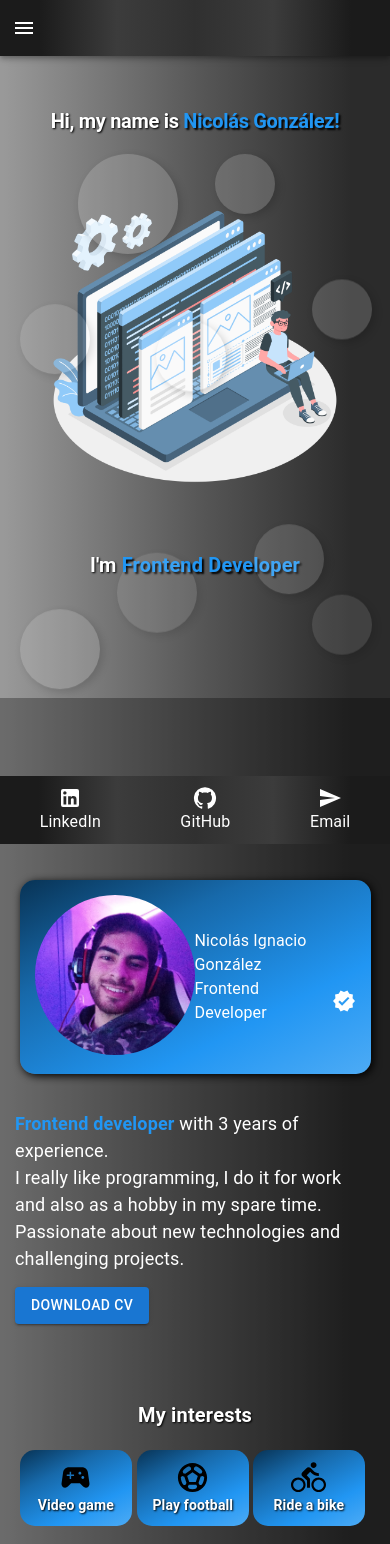
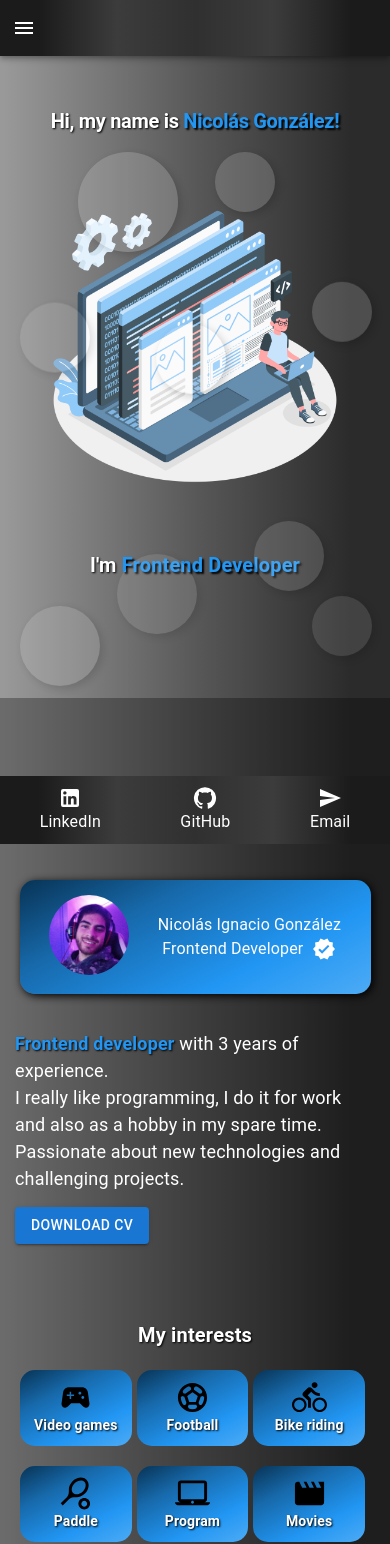
Before and after one commit to Nicogz19/MyPortfolio, a React (Create React App) app: page / in a window 390 px wide. Shown: the top 1544 px of the page. Built offline with nearby package versions, Linux system fonts and the light colour scheme.

Commit message:
fix styles anf fonts

```diff
--- a/public/index.html
+++ b/public/index.html
@@ -24,7 +24,7 @@
       work correctly both with client-side routing and a non-root public URL.
       Learn how to configure a non-root public URL by running `npm run build`.
     -->
-    <title>React App</title>
+    <title>Nicolas Gonzalez</title>
   </head>
   <body>
     <noscript>You need to enable JavaScript to run this app.</noscript>
--- a/src/App.css
+++ b/src/App.css
@@ -5,7 +5,6 @@ body {
   background: linear-gradient(90deg, rgba(153,153,153,1) 1%, rgba(87,87,87,1) 51%, rgba(43,43,43,1) 90%);
   font-family: -apple-system, BlinkMacSystemFont, Segoe UI, Roboto, Oxygen,
     Ubuntu, Cantarell, Fira Sans, Droid Sans, Helvetica Neue, sans-serif;
-  font-family: cursive;
   scroll-behavior: smooth;
 }
 
--- a/src/Components/About/Index.js
+++ b/src/Components/About/Index.js
@@ -16,7 +16,9 @@ function Tilt(props) {
     const tilt = useRef(null)
 
     useEffect(() => {
-      VanillaTilt.init(tilt.current, options);
+        if(window.innerWidth > 900){
+            VanillaTilt.init(tilt.current, options);
+        }
     }, [options]);
 
     return <div ref={tilt} {...rest} />;
@@ -24,7 +26,7 @@ function Tilt(props) {
 
 const About = () => {
     const options = {
-        scale: 1.2,
+        scale: 1.1,
         speed: 1000,
         max: 30
     };
@@ -67,25 +69,25 @@ const About = () => {
                         <Grid item xs={4}>
                             <Tilt className='interests' options={options}>
                                 <SportsEsportsIcon />
-                                <Typography>Video game</Typography>
+                                <Typography>Video games</Typography>
                             </Tilt>
                         </Grid>
                         <Grid item xs={4}>
                             <Tilt className='interests' options={options}>
                                 <SportsSoccerIcon />
-                                <Typography>Play football</Typography>
+                                <Typography>Football</Typography>
                             </Tilt>
                         </Grid>
                         <Grid item xs={4}>
                             <Tilt className='interests' options={options}>
                                 <DirectionsBikeIcon />
-                                <Typography>Ride a bike</Typography>
+                                <Typography>Bike riding</Typography>
                             </Tilt>
                         </Grid>
                         <Grid item xs={4}>
                             <Tilt className='interests' options={options}>
                                 <SportsTennisIcon />
-                                <Typography>Play paddle</Typography>
+                                <Typography>Paddle</Typography>
                             </Tilt>
                         </Grid>
                         <Grid item xs={4}>
--- a/src/Components/About/style.css
+++ b/src/Components/About/style.css
@@ -51,6 +51,7 @@
 .aboutContainer .resume span{
     color: #2196f3;
     font-weight: bold;
+    text-shadow: 1px 1px 2px black;
 }
 
 .aboutContainer .resume a{
@@ -129,6 +130,9 @@
     .aboutContainer .myCard{
         width: 90%;
     }
+    .aboutContainer .myCard img{
+        width: 80px;
+    }
     .aboutContainer .subtitle{
         text-align: center;
     }
@@ -141,7 +145,6 @@
     .aboutContainer .interests{
         margin: 20px 5px 0px 0px;
     }
-
     .aboutContainer .interests p{
         font-size: 14px;
     }
--- a/src/Components/Experience/Index.js
+++ b/src/Components/Experience/Index.js
@@ -126,8 +126,7 @@ const Experience = () => {
                                 <Typography variant="h6" component="span">
                                     Remedios Escalada de San Martin
                                 </Typography>
-                                <Typography>Third studies</Typography>
-                                <Typography>Title: Information systems analyst</Typography>
+                                <Typography>Information systems analyst</Typography>
                             </TimelineContent>
                         </TimelineItem>
                         <TimelineItem>
--- a/src/Components/Header/Index.js
+++ b/src/Components/Header/Index.js
@@ -12,6 +12,7 @@ import Toolbar from '@mui/material/Toolbar';
 import Typography from '@mui/material/Typography';
 import Link from '@mui/material/Link';
 import myLogo from '../../img/yo_2.jpg'
+import CloseIcon from '@mui/icons-material/Close';
 import './style.css'
 
 const drawerWidth = 240;
@@ -27,7 +28,9 @@ function Header(props) {
 
     const drawer = (
         <Box className='drawerContainer' onClick={handleDrawerToggle} sx={{ textAlign: 'center' }}>
-            <img src={myLogo} className='myLogo' alt='mi-logo' />
+            <IconButton className='iconButton'>
+                <CloseIcon />
+            </IconButton>
             <Divider />
             <List>
                 {navItems.map((item) => (
--- a/src/Components/Header/style.css
+++ b/src/Components/Header/style.css
@@ -1,7 +1,16 @@
 .drawerContainer a{
     color: white;
     text-decoration: none;
-    margin-bottom: 20px;
+    margin: 30px 0px 0px 20px;
+}
+
+.drawerContainer .iconButton{
+    margin: 20px;
+}
+
+.drawerContainer .iconButton svg{
+    color: white;
+    font-size: 25px;
 }
 
 .headerContainer{
```
